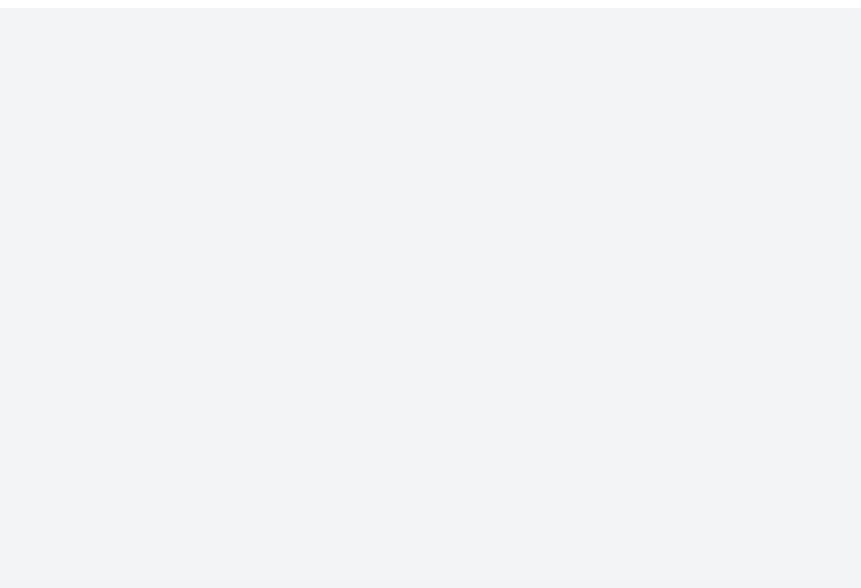
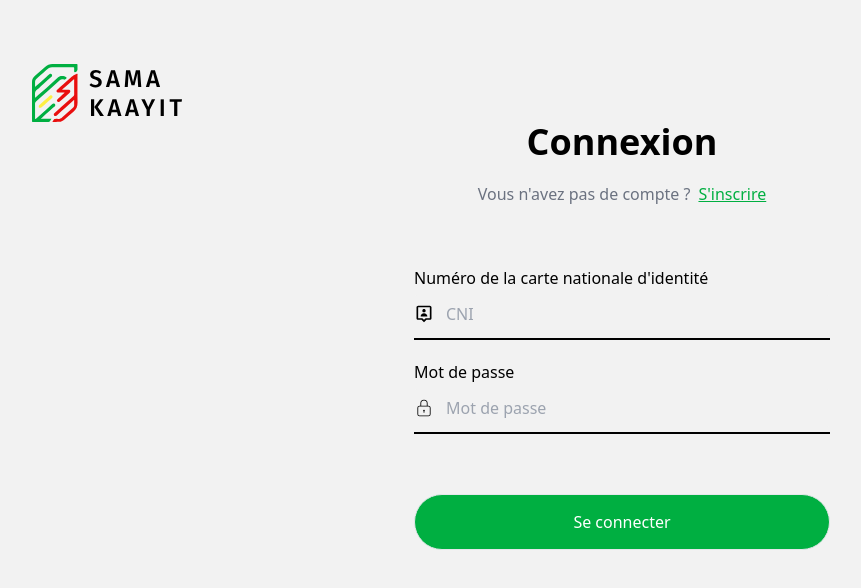
Before and after one commit to Black221/samakaayit-front, a React (Vite) app: page /connexion in a window 1280 px wide. Before the commit this address led to /app. Shown: the top 588 px of the page, without its empty margins (48-909 px from the left). Built offline with nearby package versions, Linux system fonts and the light colour scheme.

Commit message:
Sign in page and validation rules

```diff
--- a/src/auth/Login.tsx
+++ b/src/auth/Login.tsx
@@ -1,108 +1,96 @@
-import { Link, useNavigate } from "react-router-dom";
-import Input from "../components_obs/Input";
+import { useState } from "react";
+import Input from "../components/Input";
+import { CiUser } from "react-icons/ci";
+import { BsTelephone } from "react-icons/bs";
+import { CiLock } from "react-icons/ci";
 import Button from "../components/Button";
-import { useState } from "react";
-import { useAuth } from "../hooks/useAuth";
+import { BiLoaderCircle } from "react-icons/bi";
+import { BiUserPin } from "react-icons/bi";
+import {
+    validateIdCardNumber,
+    validatePassword,
+} from './Validations/ValidateLogin';
 
-
+interface FormErrors {
+    idCardNumber?: string | null;
+    password?: string | null;
+}
 
 export default function Login() {
+    const [formData, setFormData] = useState({
+        idCardNumber: "",
+        password: "",
+    });
 
-    const [message, setMessage] = useState<string>("");
-    const [loading, setLoading] = useState<boolean>(false);
+    const [loading, setLoading] = useState(false);
+    const [errors, setErrors] = useState<FormErrors>({});
 
-    const [email, setEmail] = useState<string>("");
-    const [password, setPassword] = useState<string>("");
+    const handleChange = (name: string) => (value: string) => {
+        setFormData(prevState => ({
+            ...prevState,
+            [name]: value
+        }));
+    };
 
-    const { login } = useAuth();
-    const navigate = useNavigate();
+    const handleSubmit = (e: React.FormEvent) => {
+        e.preventDefault();
 
-    const onSubmit = (e: any) => {
-        e.preventDefault();
-        setLoading(true);
-        const user = USERS_TEST.find(user => user.email === email && user.password === password);
+        const validationErrors: FormErrors = {
+            idCardNumber: validateIdCardNumber(formData.idCardNumber),
+            password: validatePassword(formData.password),
+        };
 
-        if(user) {
-            setMessage("");
-            login({
-                id: user.id,
-                email: user.email,
-                role: user.role
-            });
-            setLoading(false);
-            navigate("/app");
-        } else {
-            setMessage("Email ou mot de passe incorrect");
-            setLoading(false);
+        setErrors(validationErrors);
+
+        if (Object.values(validationErrors).every(error => !error)) {
+            setLoading(true);
+            console.log("Form Data:", formData);
         }
-    }
+    };
 
+    return (
+        <div className="lg:ml-20 mx-5 mt-16 ">
+            <img src="/Fichier 2.svg" alt="" width={150} height={150} />
+            <div className="flex flex-col gap-5 justify-center items-center">
+                <div className="flex flex-col items-center justify-center gap-5">
+                    <h2 className="text-4xl font-bold">Connexion</h2>
+                    <div className="flex gap-2 mb-10">
+                        <p className="text-gray-500">Vous n'avez pas de compte ?</p>
+                        <a href="/inscription" className="underline text-[#00AF41]">S'inscrire</a>
+                    </div>
+                </div>
+                <form onSubmit={handleSubmit} className="flex flex-col gap-5 justify-center items-center w-full max-w-4xl px-4 md:px-8">
+                    <div className="flex flex-col gap-5 md:w-1/2">
+                        <div className="border-b-2 border-black pb-1">
+                            <Input
+                                label="Numéro de la carte nationale d'identité"
+                                type="text"
+                                placeholder="CNI"
+                                onChange={handleChange('idCardNumber')}
+                                icon={<BiUserPin size={20} />}
+                            />
+                        </div>
+                        {errors.idCardNumber && <p className="text-red-500 text-sm">{errors.idCardNumber}</p>}
+                        <div className="border-b-2 border-black pb-1">
+                            <Input
+                                label="Mot de passe"
+                                type="password"
+                                placeholder="Mot de passe"
+                                onChange={handleChange('password')}
+                                icon={<CiLock size={20} />}
+                            />
+                        </div>
+                        {errors.password && <p className="text-red-500 text-sm">{errors.password}</p>}
 
-    return (<>
-        <div className="bg-cyan-400 bg-gradient-to-bl from-blue-500 md:from-white md:bg-white h-screen md:grid md:grid-cols-2 space-y-[16%] md:pt-0 pt-[8%]">
+                    <Button
+                        disabled={loading}
+                        className="bg-[#00AF41] text-white w-full h-14 rounded-full mt-10 cursor-pointer"
+                        label={loading ? <BiLoaderCircle size={20} className="animate-spin w-full" /> : "Se connecter"}
+                    />
+                    </div>
+                </form>
 
-            <div className="flex flex-col items-center justify-center text-center md:bg-cyan-400 md:bg-gradient-to-bl md:from-blue-500 text-white" >
-                <img alt="" className="md:w-60 mb-8 w-44 md:relative absolute md:bottom-0 bottom-0 "/>
-                <div className="font-extrabold text-3xl md:mt-0 mt-6">
-                    Synpase <br/> espace membre
-                </div>
-                <div className="mt-2 ">
-                    Pour accéder à votre espace membre, veuillez vous inscrire
-                </div>
-                <div>
-                    Fait avec ❤️ par Synapse pour les étudiants du <span className="font-bold">DGi</span>
-                </div>
-            </div>
-
-            <div className="md:relative flex flex-col items-center justify-center space-y-10">
-                {/* <img  alt="" className="md:w-auto w-44 h-24 bg-white"/> */}
-                <div className="relative bottom-5 w-full flex justify-center md:px-0 px-4">
-                    <form className="bg-white py-3 px-4 space-y-4 md:px-0 rounded-lg md:drop-shadow-none drop-shadow-xl md:w-96 w-full" onSubmit={onSubmit} >
-                        <div className="font-bold text-2xl text-center"> Inscription </div>
-
-                        <div className="text-center text-red-500">{
-                            message === "" ? "" : message
-                        }</div>
-
-                        <div className="space-y-6 ">
-                            <Input label="Email" type="text" onChange={setEmail} id="email" />
-                            <Input label="Mot de passe" type="password" onChange={setPassword} id="password" />
-                            <Button className="w-full mt-4 font-semibold" onClick={() => {}} label={
-                                loading ? (<>
-                                    <div role="status" className="w-fit mx-auto">
-                                        <svg aria-hidden="true" className="w-8 h-8 text-gray-200 animate-spin dark:text-gray-600 fill-blue-500" viewBox="0 0 100 101" fill="none" xmlns="http://www.w3.org/2000/svg">
-                                            <path d="M100 50.5908C100 78.2051 77.6142 100.591 50 100.591C22.3858 100.591 0 78.2051 0 50.5908C0 22.9766 22.3858 0.59082 50 0.59082C77.6142 0.59082 100 22.9766 100 50.5908ZM9.08144 50.5908C9.08144 73.1895 27.4013 91.5094 50 91.5094C72.5987 91.5094 90.9186 73.1895 90.9186 50.5908C90.9186 27.9921 72.5987 9.67226 50 9.67226C27.4013 9.67226 9.08144 27.9921 9.08144 50.5908Z" fill="currentColor"/>
-                                            <path d="M93.9676 39.0409C96.393 38.4038 97.8624 35.9116 97.0079 33.5539C95.2932 28.8227 92.871 24.3692 89.8167 20.348C85.8452 15.1192 80.8826 10.7238 75.2124 7.41289C69.5422 4.10194 63.2754 1.94025 56.7698 1.05124C51.7666 0.367541 46.6976 0.446843 41.7345 1.27873C39.2613 1.69328 37.813 4.19778 38.4501 6.62326C39.0873 9.04874 41.5694 10.4717 44.0505 10.1071C47.8511 9.54855 51.7191 9.52689 55.5402 10.0491C60.8642 10.7766 65.9928 12.5457 70.6331 15.2552C75.2735 17.9648 79.3347 21.5619 82.5849 25.841C84.9175 28.9121 86.7997 32.2913 88.1811 35.8758C89.083 38.2158 91.5421 39.6781 93.9676 39.0409Z" fill="currentFill"/>
-                                        </svg>
-                                        <span className="sr-only">Loading...</span>
-                                    </div>
-                                </>) : "Se connecter"
-                            } disabled={loading} />
-                        </div>
-                    </form>
-                </div>
-
-                <div className="space-x-2 mt-16 md:relative absolute bottom-2">
-                    <span className="text-gray-700">Pas de compte?</span>
-                    <Link to="/inscription" className="md:text-cyan-600 text-white">S'inscrire</Link>
-                </div>
             </div>
         </div>
-    </>)
+    )
 }
-
-
-const USERS_TEST = [
-    {
-        id: "1",
-        email: "admin@gmail.com",
-        password: "admin",
-        role: "admin"
-    },
-    {
-        id: "2",
-        email: "user@gmail.com",
-        password: "user",
-        role: "user"
-    }
-]
--- /dev/null
+++ b/src/auth/Validations/ValidateLogin.tsx
@@ -0,0 +1,22 @@
+
+export const validateIdCardNumber = (idCardNumber: string): string | null => {
+    if (!idCardNumber) {
+        return "Le numéro de carte d'identité est requis.";
+    }
+    const idCardRegex = /^[12][0-9]{11}$/;
+    if (!idCardRegex.test(idCardNumber)) {
+        return "Le numéro de la carte d'identité doit comporter 12 chiffres et commencer par 1 ou 2.";
+    }
+    return null;
+};
+
+export const validatePassword = (password: string): string | null => {
+    if (!password) {
+        return "Le mot de passe est requis.";
+    }
+    const passwordRegex = /^(?=.*[A-Za-z])(?=.*\d)[A-Za-z\d]{8,}$/;
+    if (!passwordRegex.test(password)) {
+        return "Le mot de passe doit comporter au moins 8 caractères, incluant au moins une lettre et un chiffre.";
+    }
+    return null;
+};
--- a/src/components/Input.tsx
+++ b/src/components/Input.tsx
@@ -1,17 +1,17 @@
-import { useState } from "react";
-
+import { useState, ReactNode } from "react";
 
 interface Props {
     id?: string;
     label: string;
     type?: string;
-    floating?: boolean;
+    icon?: ReactNode;
     placeholder?: string;
     onChange: (value: string) => void;
     className?: string;
 }
+
 export default function Input(
-    { id, label, onChange, type, placeholder, className }: Props
+    { id, label, onChange, type, icon, placeholder, className }: Props
 ) {
 
     const [value, setValue] = useState<string | number>("");
@@ -21,12 +21,27 @@ export default function Input(
         onChange(value);
     }
 
-    return (<>
+    return (
         <div className={`w-full flex flex-col space-y-1 ${className}`}>
             <label htmlFor={id}>{label}</label>
-            <input type={type} id={id} placeholder={placeholder} className="border p-2 rounded-md" value={value} onChange={(e) => getValue(e.target.value)} autoComplete={
-                type === "password" ? "current-password" : "off"
-            } />
+            <div className="relative">
+                {icon && (
+                    <div className="absolute inset-y-0 left-0 flex items-center pointer-events-none">
+                        {icon}
+                    </div>
+                )}
+                <input
+                    type={type}
+                    id={id}
+                    placeholder={placeholder}
+                    className={`border border-none bg-[#F2F2F2] p-2 rounded-md pl-8 w-full outline-none`}
+                    value={value}
+                    onChange={(e) => getValue(e.target.value)}
+                    autoComplete={
+                        type === "password" ? "current-password" : "off"
+                    }
+                />
+            </div>
         </div>
-    </>)
+    )
 }
--- a/src/home/components/BesoinAide.tsx
+++ /dev/null
@@ -1,15 +0,0 @@
-import Button from '../../components/Button'
-
-function BesoinAide() {
-    return (
-        <section className="mt-20 lg:mt-[550px] mb-20">
-            <div className="flex flex-col justify-center items-center space-y-8">
-                <h2 className="font-bold text-3xl lg:text-5xl text-center">Besoin d'aide</h2>
-                <p className="max-w-md lg:max-w-2xl text-center text-gray-500">Si vous avez besoin d'une aide quelconque, répondez à notre FAQ et faites nous en part.</p>
-                <Button label="Consulter à la FAQ" className="text-black bg-yellow-400 rounded-full w-full lg:w-80 h-16" />
-            </div>
-        </section>
-    )
-}
-
-export default BesoinAide
--- a/src/home/components/Footer.tsx
+++ b/src/home/components/Footer.tsx
@@ -8,7 +8,7 @@ export default function Footer() {
     return (
         <footer className="px-4 lg:px-[100px] md:px-[100px] h-auto flex flex-col justify-center mb-20 border">
             <section className="lg:mt-10 mb-20">
-                <div className="bg-[#E31B23] w-full h-2 mt-10 -rotate-6 absolute left-0 z-0"></div>
+                <div className="bg-[#E31B23] w-full h-3 mt-10 -rotate-6 absolute left-0 z-0"></div>
                 <div className="flex flex-col justify-center items-center space-y-8">
                     <h2 className="font-bold text-3xl lg:text-5xl text-center mt-36">Besoin d'aide</h2>
                     <p className="max-w-md lg:max-w-2xl text-center text-gray-500">Si vous avez besoin d'une aide quelconque, répondez à notre FAQ et faites nous en part.</p>
@@ -19,8 +19,8 @@ export default function Footer() {
             <div className="flex flex-col lg:flex-row justify-between items-center gap-5 lg:gap-0 border-black">
                 <img src="/Fichier 2.svg" width={150} height={150} alt="" className="mb-5 lg:mb-0" />
                 <div className="flex flex-col lg:flex-row justify-center items-center gap-5 text-lg lg:text-2xl text-center">
-                    <a href="#">Accueil</a>
-                    <a href="#">A propos</a>
+                    <a href="/">Accueil</a>
+                    <a href="/about">A propos</a>
                     <a href="#">Services</a>
                     <a href="#">Aide</a>
                 </div>
--- a/src/home/components/Header.tsx
+++ b/src/home/components/Header.tsx
@@ -31,8 +31,12 @@ const Menu = ({ toggle }: { toggle: React.Dispatch<React.SetStateAction<boolean>
     return (<>
         <div className="flex items-center lg:order-2">
             <div className="flex justify-center items-center gap-2">
-                <Button label="Se connecter" className=" text-[#00AF41]  rounded-full" />
-                <Button label="S'inscrire" className=" text-white rounded-full bg-[#00AF41]" />
+                <a href="/connexion">
+                    <Button label="Se connecter" className=" text-[#00AF41]  rounded-full" />
+                </a>
+                <a href="/inscription">
+                    <Button label="S'inscrire" className=" text-white rounded-full bg-[#00AF41]" />
+                </a>
             </div>
             <button onClick={() => {
                 toggle(prev => !prev)
--- a/src/home/pages/Home.tsx
+++ b/src/home/pages/Home.tsx
@@ -14,14 +14,14 @@ export default function Home() {
                     <div className="flex flex-col w-full lg:w-1/2 gap-10">
                         <h2 className="font-bold text-[32px] lg:text-[50px]">Simplifiez vos démarches administratives</h2>
                         <p className="text-gray-500">Grâce à SAMAKAAYIT vous pouvez désormais effectuer toutes vos démarches administratives depuis chez vous ou depuis votre smartphone. Demandes de passeport, de carte d'identité, d'acte de naissance, paiement de taxes... toutes vos formalités sont simplifiées et accessibles 24h/24 et 7j/7. </p>
-                        <Button label="Faire une demande" className="text-white bg-yellow-400 rounded-full w-full lg:w-60" />
+                        <Button label="Faire une demande" className="text-black bg-yellow-400 rounded-full w-full lg:w-60 h-16" />
                     </div>
                     {/* Image */}
                     <div className="w-full lg:w-1/3 mt-10 lg:mt-0 flex justify-center">
                         <img src="/sohnaci.png" alt="Image" className="relative z-20 w-[80%] lg:w-auto" />
                     </div>
                 </div>
-                <div className="bg-[#E31B23] w-full h-2 mt-15 -rotate-6 absolute top-[90%] left-0 z-0">
+                <div className="bg-[#E31B23] w-full h-3 mt-15 -rotate-6 absolute top-[90%] left-0 z-0">
                 </div>
             </section>
 
--- a/src/main.tsx
+++ b/src/main.tsx
@@ -25,10 +25,11 @@ ReactDOM.createRoot(document.getElementById('root')!).render(
 								<Route path="/app/*" element={<App />} />
 							</Route>
 
-							<Route  element={<IsAuth />}>
+							{/* <Route  element={<IsAuth />}>
 								<Route path='/connexion' element={<Login />} />
-							</Route>
+							</Route> */}
 							<Route path='/inscription' element={<Register />} />
+							<Route path='/connexion' element={<Login />} />
 
 							<Route path="/*" element={<Home />} />
 
```
Also changed, not shown: components.json (added), src/components/Button.tsx (line endings or trailing spaces), src/types/models.ts (line endings or trailing spaces), 1 other file (tests, documents, lock files or other folders).
